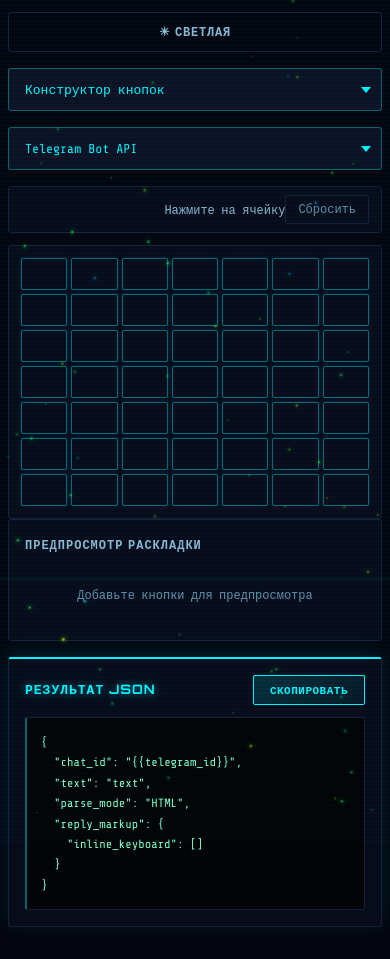
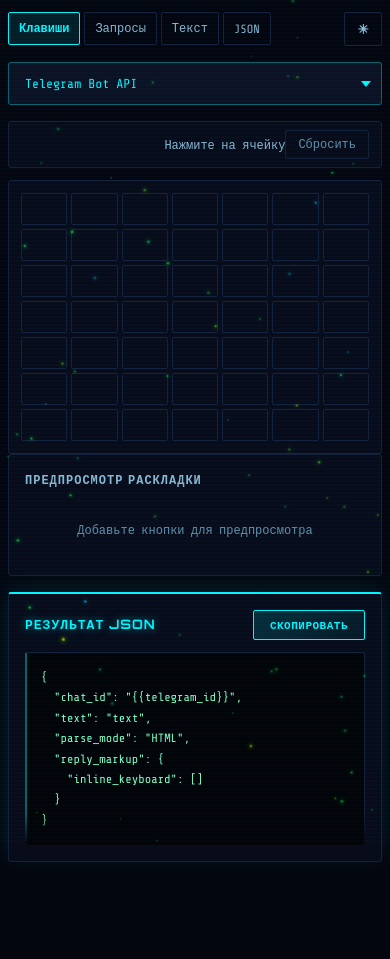
Before and after one commit to Roman72-186/color_butten, a React (Vite) app: page / in a window 390 px wide. After the commit the page ends 894 px from the top, so only its background shows below. Built offline with nearby package versions, Linux system fonts and the light colour scheme.

Commit message:
UI/UX: таб-бар, читаемые метки, паддинги кнопок, убраны лишние анимации

```diff
--- a/src/App.tsx
+++ b/src/App.tsx
@@ -95,22 +95,33 @@ function App() {
       <RadioactiveSnow />
       <div className={styles.content}>
 
-        {/* Theme toggle */}
-        <button className={styles.themeBtn} onClick={handleThemeClick}>
-          {theme === 'dark' ? '☀ Светлая' : '☽ Тёмная'}
-        </button>
-
-        <div className={styles.tabSelect}>
-          <select
-            className={styles.tabSelectEl}
-            value={activeTab}
-            onChange={e => setActiveTab(e.target.value as TabType)}
+        {/* Tab bar + theme toggle */}
+        <div className={styles.appHeader}>
+          <nav className={styles.tabBar} role="tablist">
+            {([
+              ['keyboard',  'Клавиши'],
+              ['requests',  'Запросы'],
+              ['formatter', 'Текст'],
+              ['json',      'JSON'],
+            ] as [TabType, string][]).map(([tab, label]) => (
+              <button
+                key={tab}
+                role="tab"
+                aria-selected={activeTab === tab}
+                className={`${styles.tabBtn}${activeTab === tab ? ' ' + styles.tabBtnActive : ''}`}
+                onClick={() => setActiveTab(tab)}
+              >
+                {label}
+              </button>
+            ))}
+          </nav>
+          <button
+            className={styles.themeBtn}
+            onClick={handleThemeClick}
+            title={theme === 'dark' ? 'Светлая тема' : 'Тёмная тема'}
           >
-            <option value="keyboard">Конструктор кнопок</option>
-            <option value="requests">Конструктор запросов</option>
-            <option value="formatter">Форматирование текста</option>
-            <option value="json">JSON-форматор</option>
-          </select>
+            {theme === 'dark' ? '☀' : '☽'}
+          </button>
         </div>
 
         <div style={{ display: activeTab === 'keyboard' ? undefined : 'none' }}>
--- a/src/components/JsonOutput.tsx
+++ b/src/components/JsonOutput.tsx
@@ -36,7 +36,9 @@ export function JsonOutput({ json, hasErrors, onCopy, title = 'Результа
           {copied ? '✓ Скопировано' : 'Скопировать'}
         </button>
       </div>
-      <pre className={styles.pre}>{json}</pre>
+      <div className={styles.preWrapper}>
+        <pre className={styles.pre}>{json}</pre>
+      </div>
       {hasErrors && (
         <div className={styles.warning}>
           Исправьте ошибки валидации перед копированием
--- a/src/styles/App.module.css
+++ b/src/styles/App.module.css
@@ -11,6 +11,49 @@
   padding: 20px 16px 40px;
 }
 
+/* ── Tab bar + theme toggle header ──────────────────────────────────────── */
+.appHeader {
+  display: flex;
+  align-items: flex-start;
+  gap: 8px;
+  margin-bottom: 16px;
+}
+
+.tabBar {
+  flex: 1;
+  display: flex;
+  flex-wrap: wrap;
+  gap: 4px;
+}
+
+.tabBtn {
+  padding: 8px 10px;
+  background: transparent;
+  color: #88b8d4;
+  border: 1px solid var(--border);
+  border-radius: var(--radius-sm);
+  font-family: 'Share Tech Mono', monospace;
+  font-size: 12px;
+  font-weight: 400;
+  cursor: pointer;
+  transition: color 0.2s, border-color 0.2s, background 0.2s;
+  white-space: nowrap;
+}
+
+.tabBtn:hover {
+  color: var(--accent);
+  border-color: rgba(0,245,255,.4);
+  background: rgba(0,245,255,.05);
+}
+
+.tabBtnActive {
+  color: var(--accent);
+  border-color: var(--accent);
+  background: rgba(0,245,255,.1);
+  font-weight: 700;
+}
+
+/* ── Platform sub-select (inside keyboard tab) ──────────────────────────── */
 .tabSelect {
   margin-bottom: 16px;
 }
@@ -97,18 +140,15 @@
 /* ── Theme toggle button ──────────────────────────────────────────────────── */
 
 .themeBtn {
-  width: 100%;
-  padding: 11px 16px;
-  margin-bottom: 16px;
+  flex-shrink: 0;
+  padding: 8px 12px;
   background: transparent;
-  color: var(--text-muted);
+  color: #88b8d4;
   border: 1px solid var(--border);
-  border-radius: var(--radius);
+  border-radius: var(--radius-sm);
   font-family: 'Orbitron', monospace;
-  font-size: 12px;
+  font-size: 13px;
   font-weight: 600;
-  letter-spacing: 0.8px;
-  text-transform: uppercase;
   cursor: pointer;
   transition: color 0.2s, border-color 0.2s, box-shadow 0.2s;
 }
--- a/src/styles/ButtonCard.module.css
+++ b/src/styles/ButtonCard.module.css
@@ -32,7 +32,7 @@
 .badge {
   display: inline-block;
   padding: 2px 8px;
-  border-radius: 0px;
+  border-radius: var(--radius-sm);
   font-size: 11px;
   font-weight: 700;
   color: #000;
@@ -80,7 +80,7 @@
 
 .field {
   flex: 1;
-  min-width: 140px;
+  min-width: 120px;
 }
 
 .fieldFull {
@@ -90,9 +90,9 @@
 .label {
   display: block;
   font-family: 'Share Tech Mono', monospace;
-  font-size: 10px;
-  color: var(--text-muted);
+  font-size: 11px;
+  color: #88b8d4;
   margin-bottom: 5px;
   text-transform: uppercase;
-  letter-spacing: 1px;
+  letter-spacing: 0.8px;
 }
--- a/src/styles/EmojiPicker.module.css
+++ b/src/styles/EmojiPicker.module.css
@@ -67,7 +67,7 @@
   border-radius: var(--radius-sm);
   font-family: 'Share Tech Mono', monospace;
   font-size: 11px;
-  color: var(--text-muted);
+  color: #88b8d4;
   line-height: 1.5;
 }
 
--- a/src/styles/FormattedTextField.module.css
+++ b/src/styles/FormattedTextField.module.css
@@ -25,7 +25,7 @@
   padding: 3px 8px;
   background: rgba(0,245,255,.08);
   border: 1px solid rgba(0,245,255,.25);
-  border-radius: 0;
+  border-radius: var(--radius-sm);
   font-family: 'Orbitron', monospace;
   font-size: 11px;
   font-weight: 700;
--- a/src/styles/GridConstructor.module.css
+++ b/src/styles/GridConstructor.module.css
@@ -64,22 +64,16 @@
   overflow: hidden;
   text-overflow: ellipsis;
   white-space: nowrap;
-  padding: 0 4px;
+  padding: 0 6px;
   background: none;
   border: none;
   outline: none;
-}
-
-@keyframes cellPulse {
-  0%, 100% { border-color: var(--border); box-shadow: none; }
-  50%       { border-color: rgba(0,245,255,.6); box-shadow: 0 0 6px rgba(0,245,255,.2); }
 }
 
 .cellInactive {
   border: 1px solid var(--border);
   color: var(--text-dim);
   background-color: var(--surface);
-  animation: cellPulse 2.4s ease-in-out infinite;
 }
 
 .cellInactive:hover {
@@ -116,6 +110,7 @@
   .cell {
     height: 32px;
     font-size: 10px;
+    padding: 0 4px;
   }
 
   .sizeRow {
--- a/src/styles/JsonOutput.module.css
+++ b/src/styles/JsonOutput.module.css
@@ -59,6 +59,22 @@
   box-shadow: var(--glow-green);
 }
 
+.preWrapper {
+  position: relative;
+}
+
+.preWrapper::after {
+  content: '';
+  position: absolute;
+  bottom: 0;
+  left: 0;
+  right: 0;
+  height: 32px;
+  background: linear-gradient(to bottom, transparent, var(--pre-bg));
+  pointer-events: none;
+  border-radius: 0 0 var(--radius-sm) var(--radius-sm);
+}
+
 .pre {
   background: var(--pre-bg);
   border: 1px solid var(--border);
--- a/src/styles/Preview.module.css
+++ b/src/styles/Preview.module.css
@@ -31,7 +31,7 @@
 
 .button {
   flex: 1;
-  padding: 9px 4px;
+  padding: 8px 12px;
   border-radius: 1px;
   font-family: 'Share Tech Mono', monospace;
   font-size: 12px;
--- a/src/styles/RequestBuilder.module.css
+++ b/src/styles/RequestBuilder.module.css
@@ -78,7 +78,7 @@
   margin-top: 6px;
   font-family: 'Share Tech Mono', monospace;
   font-size: 12px;
-  color: var(--text-muted);
+  color: #88b8d4;
   line-height: 1.6;
 }
 
@@ -136,18 +136,18 @@
   display: block;
   margin-bottom: 6px;
   font-family: 'Share Tech Mono', monospace;
-  font-size: 10px;
+  font-size: 11px;
   font-weight: 600;
-  color: var(--text-muted);
+  color: #88b8d4;
   text-transform: uppercase;
-  letter-spacing: 1px;
+  letter-spacing: 0.8px;
 }
 
 .fieldHint {
   margin-top: 5px;
   font-family: 'Share Tech Mono', monospace;
   font-size: 11px;
-  color: var(--text-dim);
+  color: #6090ac;
   line-height: 1.5;
 }
 
@@ -352,7 +352,7 @@
   padding: 3px 8px;
   background: rgba(0,245,255,.08);
   border: 1px solid rgba(0,245,255,.25);
-  border-radius: 0;
+  border-radius: var(--radius-sm);
   font-size: 11px;
   font-weight: 700;
   color: var(--accent);
--- a/src/styles/TextFormatter.module.css
+++ b/src/styles/TextFormatter.module.css
@@ -133,7 +133,7 @@
 .emojiHint {
   font-family: 'Share Tech Mono', monospace;
   font-size: 11px;
-  color: var(--text-dim);
+  color: #6090ac;
   line-height: 1.4;
 }
 
--- a/src/styles/global.css
+++ b/src/styles/global.css
@@ -80,29 +80,6 @@ body::before {
     transparent, transparent 2px,
     rgba(0,245,255,.018) 2px, rgba(0,245,255,.018) 4px
   );
-}
-
-body::after {
-  content: '';
-  position: fixed;
-  left: 0;
-  right: 0;
-  top: -4px;
-  height: 4px;
-  pointer-events: none;
-  z-index: 9998;
-  background: linear-gradient(
-    to bottom,
-    transparent,
-    rgba(0,245,255,.08),
-    transparent
-  );
-  animation: scan-line 8s linear infinite;
-}
-
-@keyframes scan-line {
-  from { top: -4px; }
-  to   { top: 100%; }
 }
 
 @keyframes glow-pulse {
```
